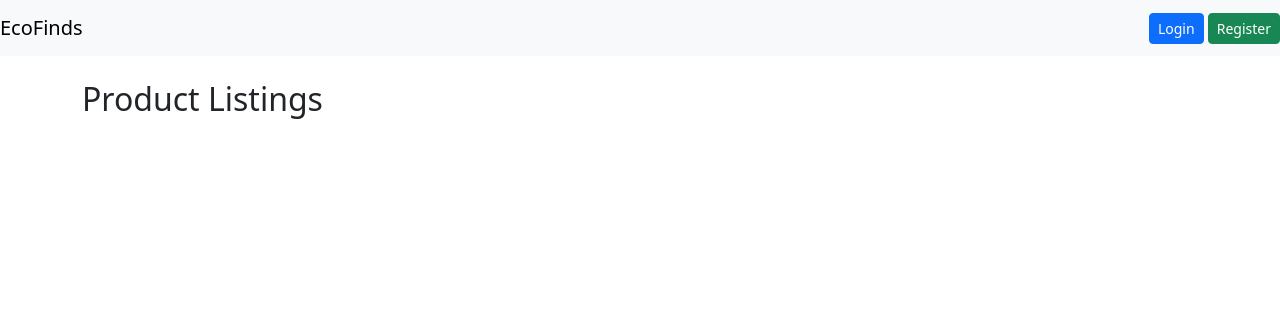
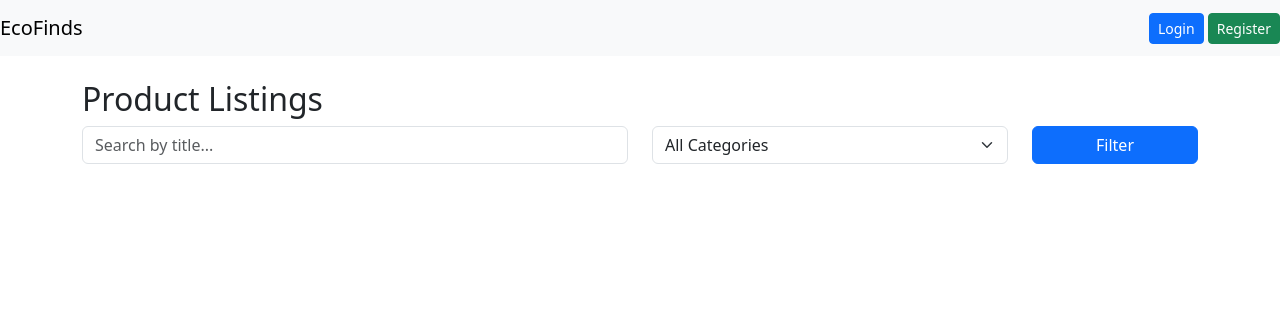
Before and after one commit to JosephJonathanFernandes/EcoFinds-Second-Hand-Marketplace-, a Flask app: page / in a window 1280 px wide. Shown: the top 316 px of the page. Run offline with Flask 3, Linux system fonts and the light colour scheme; data that the repository does not hold is empty.

Commit message:
first commit

```diff
--- a/app.py
+++ b/app.py
@@ -44,10 +44,27 @@ def load_user(user_id):
     return User.query.get(int(user_id))
 
 # ---------------- Routes ----------------
-@app.route('/')
+@app.route('/', methods=['GET', 'POST'])
 def index():
-    products = Product.query.all()
-    return render_template('products.html', products=products)
+    search_query = request.args.get('search', '')
+    category_filter = request.args.get('category', '')
+
+    products = Product.query
+
+    if search_query:
+        products = products.filter(Product.title.ilike(f"%{search_query}%"))
+    if category_filter:
+        products = products.filter_by(category=category_filter)
+
+    products = products.all()
+    categories = [c[0] for c in db.session.query(Product.category).distinct()]
+
+    return render_template('products.html',
+                           products=products,
+                           categories=categories,
+                           search_query=search_query,
+                           category_filter=category_filter)
+
 
 @app.route('/register', methods=['GET', 'POST'])
 def register():
--- a/templates/products.html
+++ b/templates/products.html
@@ -1,6 +1,26 @@
 {% extends "base.html" %}
 {% block content %}
 <h2>Product Listings</h2>
+
+<form method="GET" action="{{ url_for('index') }}" class="row mb-4">
+  <div class="col-md-6">
+    <input type="text" name="search" class="form-control"
+           placeholder="Search by title..."
+           value="{{ search_query }}">
+  </div>
+  <div class="col-md-4">
+    <select name="category" class="form-select">
+      <option value="">All Categories</option>
+      {% for c in categories %}
+        <option value="{{ c }}" {% if category_filter == c %}selected{% endif %}>{{ c }}</option>
+      {% endfor %}
+    </select>
+  </div>
+  <div class="col-md-2">
+    <button type="submit" class="btn btn-primary w-100">Filter</button>
+  </div>
+</form>
+
 <div class="row">
   {% for p in products %}
   <div class="col-md-4">
@@ -8,7 +28,7 @@
       <img src="{{ p.image }}" class="card-img-top" alt="Product">
       <div class="card-body">
         <h5 class="card-title">{{ p.title }}</h5>
-        <p class="card-text">${{ p.price }}</p>
+        <p class="card-text">${{ p.price }} | <span class="badge bg-info">{{ p.category }}</span></p>
         {% if current_user.is_authenticated %}
           <a href="{{ url_for('add_to_cart', pid=p.id) }}" class="btn btn-warning">Add to Cart</a>
         {% endif %}
```
Also changed, not shown: README.md.
